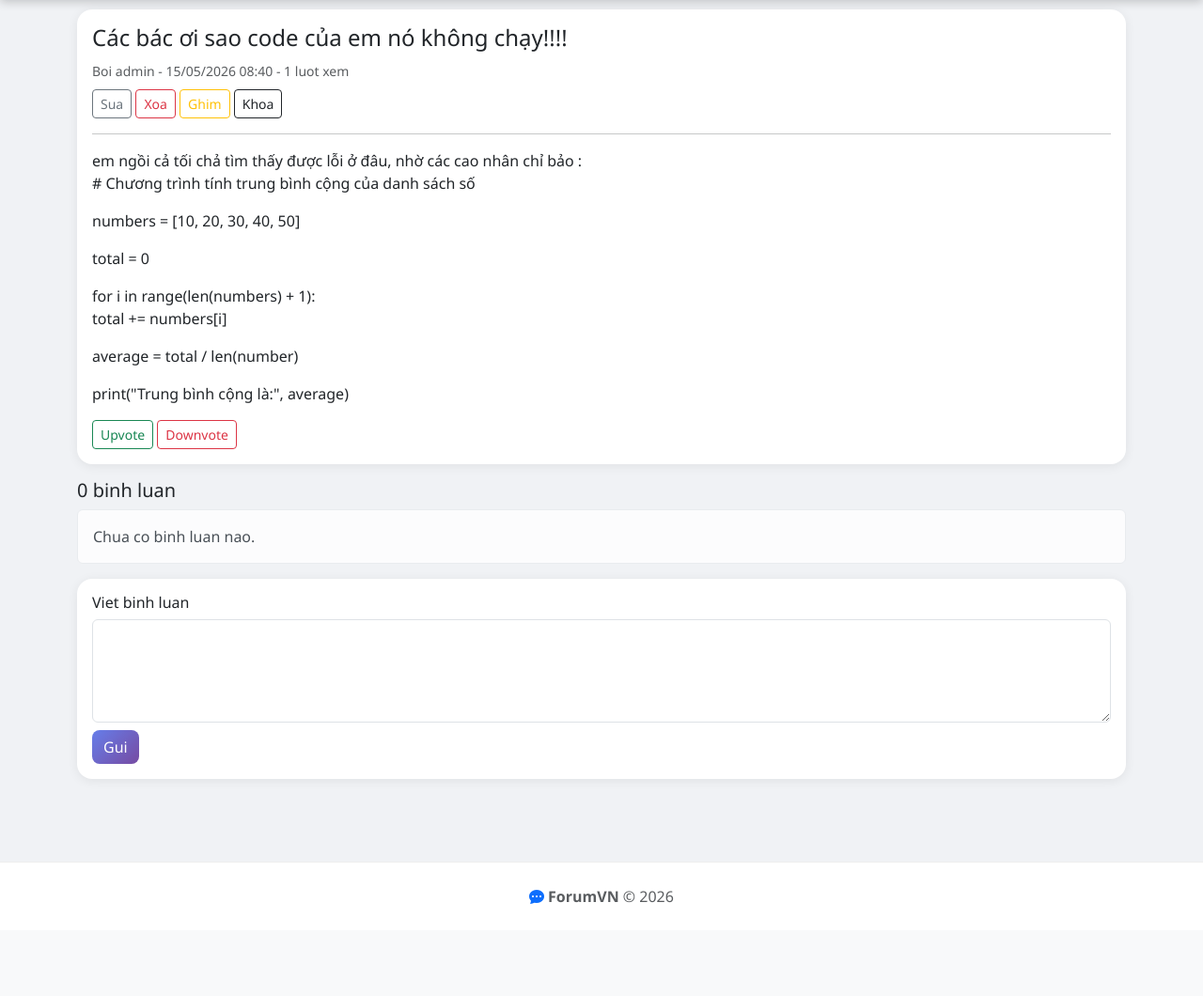
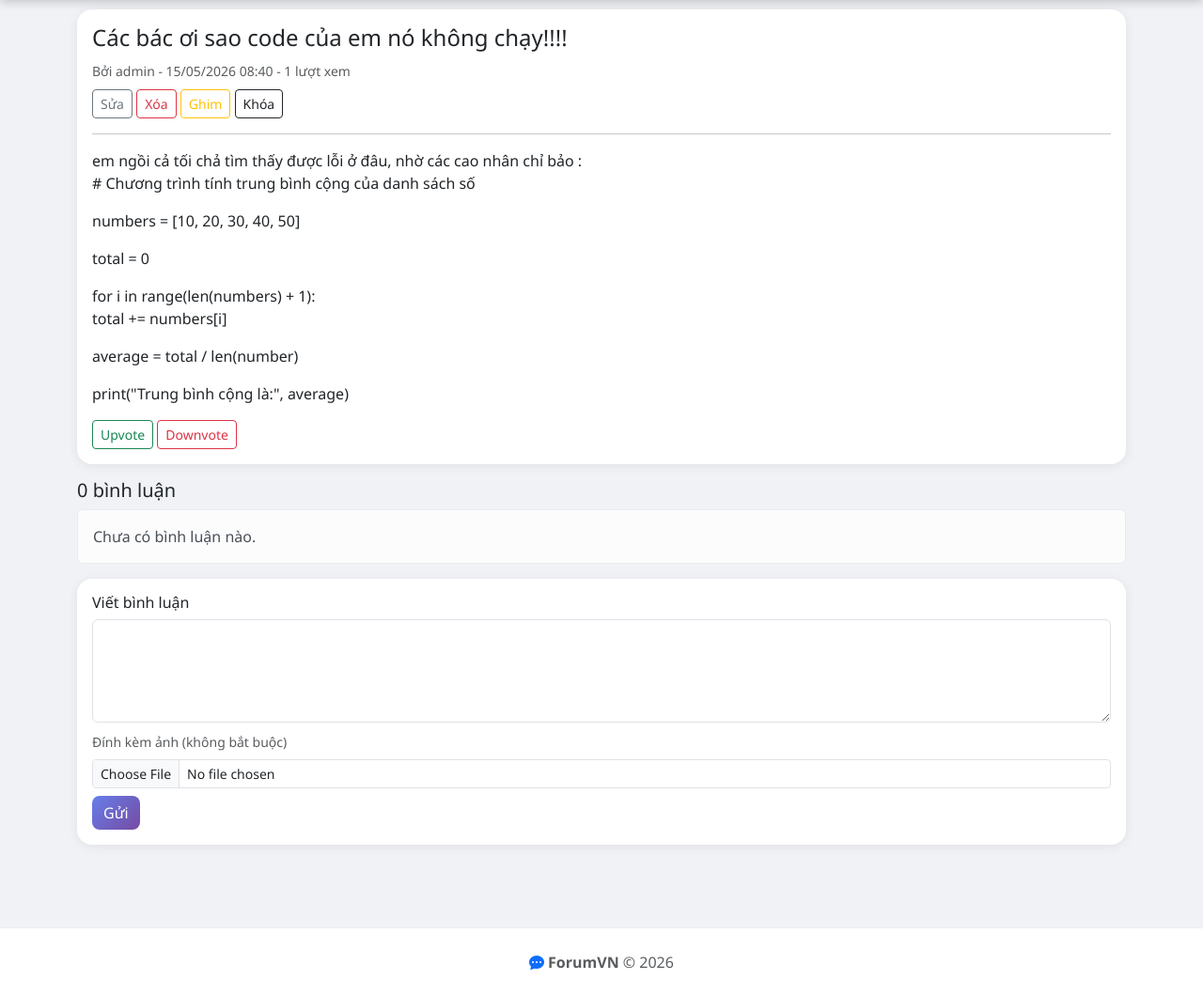
Before and after one commit to lt2224117-hub/forum-project-, a Django app: page /topic/1/ in a window 1280 px wide. Shown: the part 60-1120 px from the top of the page at 94% size. Before the commit the page ends 1022 px from the top, so only its background shows below. Run offline with Django 5.2, Linux system fonts and the light colour scheme; a user stored in the database is signed in; data comes from the database, SQL or seed files in the repository; both versions use the stored data as it was after the commit; data that the repository does not hold is empty.

Commit message:
feat: upload anh cho topic va binh luan

```diff
--- a/forum/models.py
+++ b/forum/models.py
@@ -1,6 +1,3 @@
-from django.db import models
-
-# Create your models here.
 from django.db import models
 from django.contrib.auth.models import User
 
@@ -21,6 +18,7 @@ class Category(models.Model):
 class Topic(models.Model):
     title       = models.CharField(max_length=200, verbose_name='Tiêu đề')
     content     = models.TextField(verbose_name='Nội dung')
+    image       = models.ImageField(upload_to='topics/', blank=True, null=True, verbose_name='Ảnh')
     author      = models.ForeignKey(User, on_delete=models.CASCADE, related_name='topics')
     category    = models.ForeignKey(Category, on_delete=models.CASCADE, related_name='topics')
     is_pinned   = models.BooleanField(default=False, verbose_name='Ghim')
@@ -34,7 +32,7 @@ class Topic(models.Model):
         ('danh_gia', 'Đánh giá'),
         ('chia_se', 'Chia sẻ'),
         ('huong_dan', 'Hướng dẫn'),
-        ]
+    ]
     tag = models.CharField(max_length=20, choices=TAG_CHOICES, blank=True, null=True, verbose_name='Tag')
 
     class Meta:
@@ -50,6 +48,7 @@ class Post(models.Model):
     topic      = models.ForeignKey(Topic, on_delete=models.CASCADE, related_name='posts')
     author     = models.ForeignKey(User, on_delete=models.CASCADE, related_name='posts')
     content    = models.TextField(verbose_name='Nội dung')
+    image      = models.ImageField(upload_to='posts/', blank=True, null=True, verbose_name='Ảnh')
     created_at = models.DateTimeField(auto_now_add=True)
     updated_at = models.DateTimeField(auto_now=True)
 
--- a/forum/views.py
+++ b/forum/views.py
@@ -7,14 +7,12 @@ from .models import Category, Topic, Post
 def home(request):
     categories = Category.objects.all()
     sort = request.GET.get('sort', 'new')
-
     if sort == 'popular':
         recent_topics = Topic.objects.select_related('author', 'category').annotate(
             post_count=Count('posts')
         ).order_by('-post_count', '-created_at')[:10]
     else:
         recent_topics = Topic.objects.select_related('author', 'category').order_by('-created_at')[:10]
-
     return render(request, 'forum/home.html', {
         'categories': categories,
         'recent_topics': recent_topics,
@@ -24,14 +22,12 @@ def home(request):
 def category_detail(request, slug):
     category = get_object_or_404(Category, slug=slug)
     sort = request.GET.get('sort', 'new')
-
     if sort == 'popular':
         topics = category.topics.select_related('author').annotate(
             post_count=Count('posts')
         ).order_by('-is_pinned', '-post_count', '-created_at')
     else:
         topics = category.topics.select_related('author').order_by('-is_pinned', '-created_at')
-
     return render(request, 'forum/category_detail.html', {
         'category': category,
         'topics': topics,
@@ -46,8 +42,9 @@ def topic_detail(request, pk):
 
     if request.method == 'POST' and request.user.is_authenticated and not topic.is_locked:
         content = request.POST.get('content')
+        image = request.FILES.get('image')
         if content:
-            Post.objects.create(topic=topic, author=request.user, content=content)
+            Post.objects.create(topic=topic, author=request.user, content=content, image=image)
             messages.success(request, 'Đã gửi bình luận!')
             return redirect('forum:topic_detail', pk=pk)
 
@@ -63,11 +60,12 @@ def topic_create(request, category_slug):
         title = request.POST.get('title')
         content = request.POST.get('content')
         tag = request.POST.get('tag', '')
+        image = request.FILES.get('image')
         if title and content:
             topic = Topic.objects.create(
                 title=title, content=content,
                 author=request.user, category=category,
-                tag=tag
+                tag=tag, image=image
             )
             messages.success(request, 'Tạo chủ đề thành công!')
             return redirect('forum:topic_detail', pk=topic.pk)
@@ -79,6 +77,9 @@ def topic_edit(request, pk):
     if request.method == 'POST':
         topic.title = request.POST.get('title')
         topic.content = request.POST.get('content')
+        image = request.FILES.get('image')
+        if image:
+            topic.image = image
         topic.save()
         messages.success(request, 'Cập nhật thành công!')
         return redirect('forum:topic_detail', pk=topic.pk)
@@ -98,6 +99,9 @@ def post_edit(request, pk):
     post = get_object_or_404(Post, pk=pk, author=request.user)
     if request.method == 'POST':
         post.content = request.POST.get('content')
+        image = request.FILES.get('image')
+        if image:
+            post.image = image
         post.save()
         messages.success(request, 'Cập nhật bài viết thành công!')
         return redirect('forum:topic_detail', pk=post.topic.pk)
--- a/templates/forum/topic_detail.html
+++ b/templates/forum/topic_detail.html
@@ -7,7 +7,7 @@
   <div class="card-body">
     <h4>
       {% if topic.is_pinned %}<span class="badge bg-danger">Ghim</span>{% endif %}
-      {% if topic.is_locked %}<span class="badge bg-warning">Khoa</span>{% endif %}
+      {% if topic.is_locked %}<span class="badge bg-warning">Khóa</span>{% endif %}
       {{ topic.title }}
     </h4>
     {% if topic.tag %}
@@ -15,19 +15,24 @@
       {{ topic.get_tag_display }}
     </span>
     {% endif %}
-    <small class="text-muted">Boi {{ topic.author.username }} - {{ topic.created_at|date:"d/m/Y H:i" }} - {{ topic.views }} luot xem</small>
+    <small class="text-muted">Bởi {{ topic.author.username }} - {{ topic.created_at|date:"d/m/Y H:i" }} - {{ topic.views }} lượt xem</small>
     {% if user == topic.author or user.is_staff %}
     <div class="mt-2">
-      <a href="{% url 'forum:topic_edit' topic.pk %}" class="btn btn-sm btn-outline-secondary">Sua</a>
-      <a href="{% url 'forum:topic_delete' topic.pk %}" class="btn btn-sm btn-outline-danger">Xoa</a>
+      <a href="{% url 'forum:topic_edit' topic.pk %}" class="btn btn-sm btn-outline-secondary">Sửa</a>
+      <a href="{% url 'forum:topic_delete' topic.pk %}" class="btn btn-sm btn-outline-danger">Xóa</a>
       {% if user.is_staff %}
-      <a href="{% url 'moderation:pin_topic' topic.pk %}" class="btn btn-sm btn-outline-warning">{% if topic.is_pinned %}Bo ghim{% else %}Ghim{% endif %}</a>
-      <a href="{% url 'moderation:lock_topic' topic.pk %}" class="btn btn-sm btn-outline-dark">{% if topic.is_locked %}Mo khoa{% else %}Khoa{% endif %}</a>
+      <a href="{% url 'moderation:pin_topic' topic.pk %}" class="btn btn-sm btn-outline-warning">{% if topic.is_pinned %}Bỏ ghim{% else %}Ghim{% endif %}</a>
+      <a href="{% url 'moderation:lock_topic' topic.pk %}" class="btn btn-sm btn-outline-dark">{% if topic.is_locked %}Mở khóa{% else %}Khóa{% endif %}</a>
       {% endif %}
     </div>
     {% endif %}
     <hr />
     <p>{{ topic.content|linebreaks }}</p>
+    {% if topic.image %}
+    <div class="mt-2 mb-3">
+      <img src="{{ topic.image.url }}" class="img-fluid rounded" style="max-height:400px;">
+    </div>
+    {% endif %}
     {% if user.is_authenticated %}
     <a href="{% url 'interaction:vote_topic' topic.pk 1 %}" class="btn btn-sm btn-outline-success">Upvote</a>
     <a href="{% url 'interaction:vote_topic' topic.pk -1 %}" class="btn btn-sm btn-outline-danger">Downvote</a>
@@ -35,7 +40,7 @@
   </div>
 </div>
 
-<h5>{{ posts.count }} binh luan</h5>
+<h5>{{ posts.count }} bình luận</h5>
 
 {% for post in posts %}
 <div class="card mb-2">
@@ -46,30 +51,39 @@
     <a href="{% url 'interaction:like_post' post.pk %}" class="btn btn-sm btn-outline-danger float-end">{{ post.likes.count }} Like</a>
     {% endif %}
     {% if user == post.author or user.is_staff %}
-    <a href="{% url 'forum:post_edit' post.pk %}" class="btn btn-sm btn-outline-secondary float-end me-1">Sua</a>
-    <a href="{% url 'forum:post_delete' post.pk %}" class="btn btn-sm btn-outline-danger float-end me-1">Xoa</a>
+    <a href="{% url 'forum:post_edit' post.pk %}" class="btn btn-sm btn-outline-secondary float-end me-1">Sửa</a>
+    <a href="{% url 'forum:post_delete' post.pk %}" class="btn btn-sm btn-outline-danger float-end me-1">Xóa</a>
     {% endif %}
     <p class="mt-2">{{ post.content|linebreaks }}</p>
+    {% if post.image %}
+    <div class="mt-2">
+      <img src="{{ post.image.url }}" class="img-fluid rounded" style="max-height:300px;">
+    </div>
+    {% endif %}
   </div>
 </div>
 {% empty %}
-<div class="alert alert-light">Chua co binh luan nao.</div>
+<div class="alert alert-light">Chưa có bình luận nào.</div>
 {% endfor %}
 
 {% if user.is_authenticated and not topic.is_locked %}
 <div class="card mt-3">
   <div class="card-body">
-    <h6>Viet binh luan</h6>
-    <form method="post">
+    <h6>Viết bình luận</h6>
+    <form method="post" enctype="multipart/form-data">
       {% csrf_token %}
       <textarea name="content" class="form-control mb-2" rows="4" required></textarea>
-      <button type="submit" class="btn btn-primary">Gui</button>
+      <div class="mb-2">
+        <label class="form-label small text-muted">Đính kèm ảnh (không bắt buộc)</label>
+        <input type="file" name="image" class="form-control form-control-sm" accept="image/*">
+      </div>
+      <button type="submit" class="btn btn-primary">Gửi</button>
     </form>
   </div>
 </div>
 {% elif not user.is_authenticated %}
 <div class="alert alert-info mt-3">
-  <a href="{% url 'accounts:login' %}">Dang nhap</a> de binh luan.
+  <a href="{% url 'accounts:login' %}">Đăng nhập</a> để bình luận.
 </div>
 {% endif %}
 
```
Also changed, not shown: templates/forum/topic_form.html (+26 -80 lines), db.sqlite3, forum/migrations/0004_post_image_topic_image.py (added).
